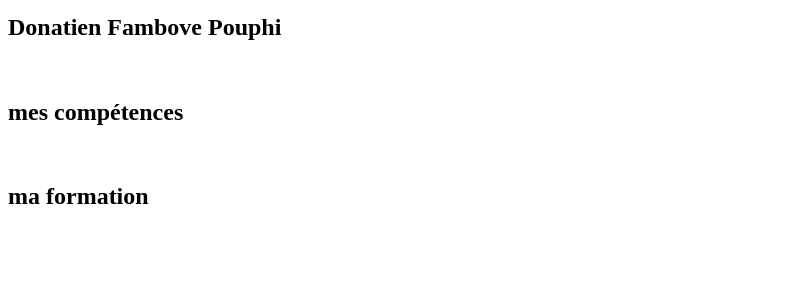
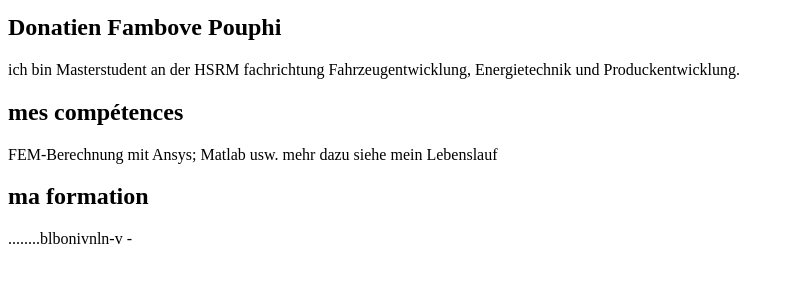
Before and after one commit to fambove/Learn_HTML_And_CSS, a plain HTML site: page 1_cv/index.html in a window 1280 px wide. Shown: the part 450-732 px from the top of the page, without its empty margins (0-791 px from the left). Drawn offline with Linux system fonts and the light colour scheme.

Commit message:
create Html

```diff
--- a/1_cv/index.html
+++ b/1_cv/index.html
@@ -10,9 +10,12 @@
         hier ist das Vereinslogo ASAD ev : <br/>
         <a href="ASAD_Logo.jpg"> <img src="ASAD_Logo_mini.jpg" alt="Africain students association of Darmstadt" titre=" Das Bild mit einem click vergrößern" /></a>
     </p>
-    <h2> Donatien Fambove Pouphi</h2> <br/>
-    <h2>mes compétences</h2><br/>
-    <h2>ma formation</h2><br/>
+    <h2> Donatien Fambove Pouphi</h2>
+    <p> ich bin Masterstudent an der HSRM fachrichtung Fahrzeugentwicklung, Energietechnik und Produckentwicklung. </p>
+    <h2>mes compétences</h2>
+    <p> FEM-Berechnung mit Ansys; Matlab usw. mehr dazu siehe mein Lebenslauf </p>
+    <h2>ma formation</h2>
+    <p> ........blbonivnln-v - </p>
 
   </body>
 </html>
```
